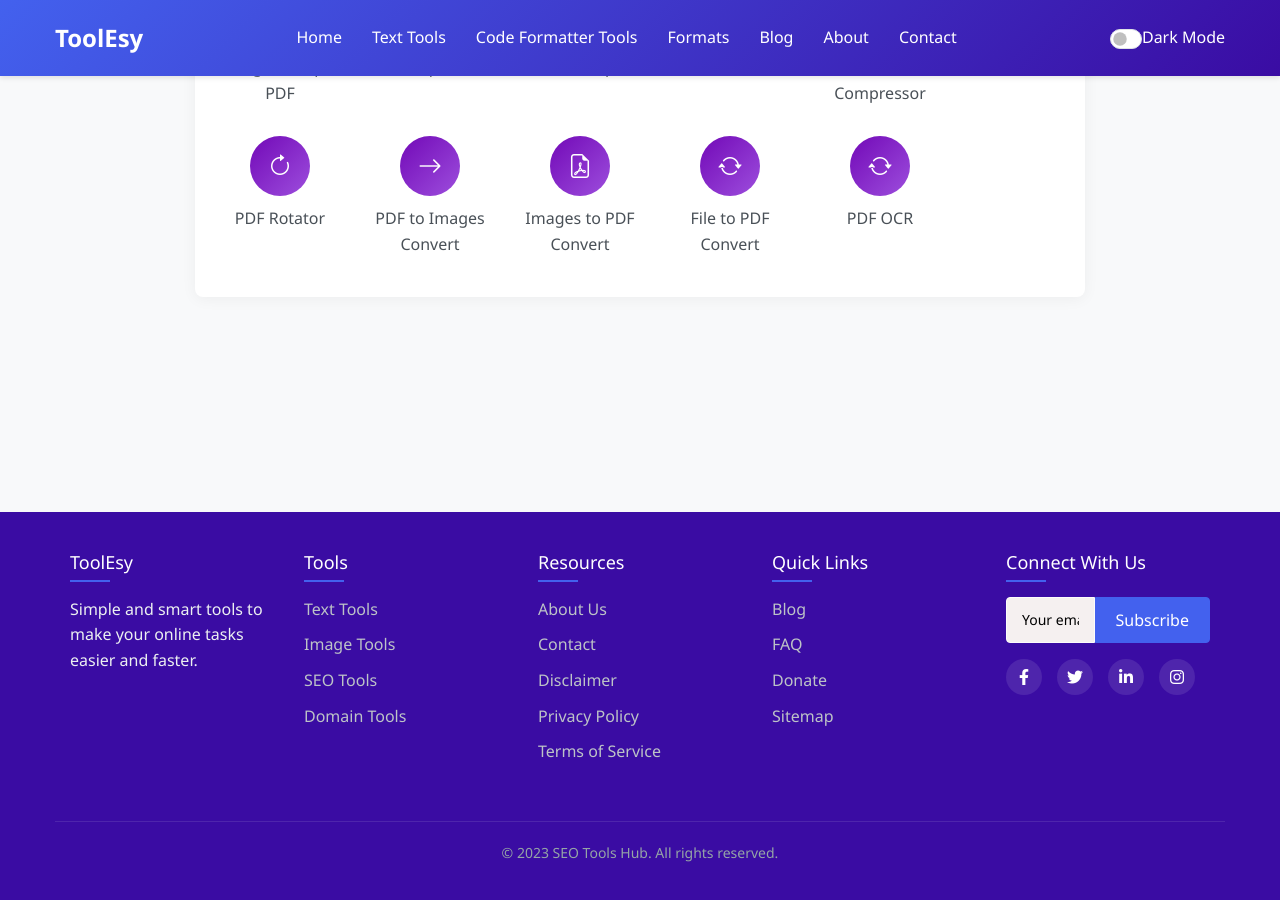
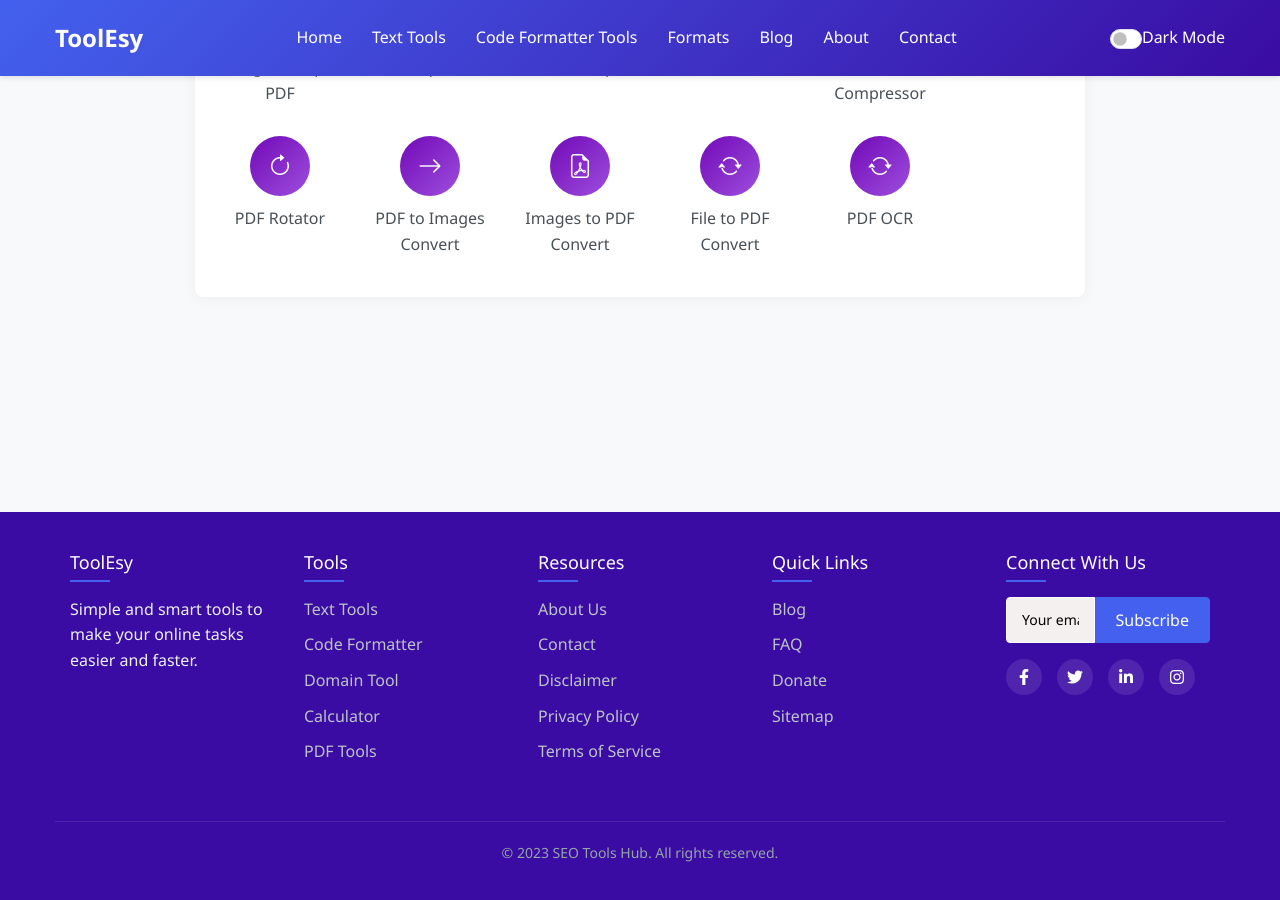
Before and after one commit to moloy900/toolesy, a Jekyll site: the page built from index.markdown, in a window 1280 px wide and 900 px high, scrolled down 4770 px. Built offline with Jekyll 4.4.1, drawn with Linux system fonts in a browser that asks for light colours.

Commit message:
footer added

```diff
--- a/_includes/footer.html
+++ b/_includes/footer.html
@@ -76,10 +76,11 @@
       <div class="footer-section">
         <h3>Tools</h3>
         <ul class="footer-links">
-          <li><a href="/text-tools">Text Tools</a></li>
-          <li><a href="/image-tools">Image Tools</a></li>
-          <li><a href="/seo-tools">SEO Tools</a></li>
-          <li><a href="/domain-tools">Domain Tools</a></li>
+          <li><a href="#" data-category="Online Text Tools">Text Tools</a></li>
+          <li><a href="#" data-category="Code & Data Formatter Tools">Code Formatter</a></li>
+          <li><a href="#" data-category="Domain & Network Tools">Domain Tool</a></li>
+          <li><a href="#" data-category="Online Calculator Tools">Calculator</a></li>
+          <li><a href="#" data-category="Online PDF Tools">PDF Tools</a></li>
         </ul>
       </div>
       <div class="footer-section">
```
